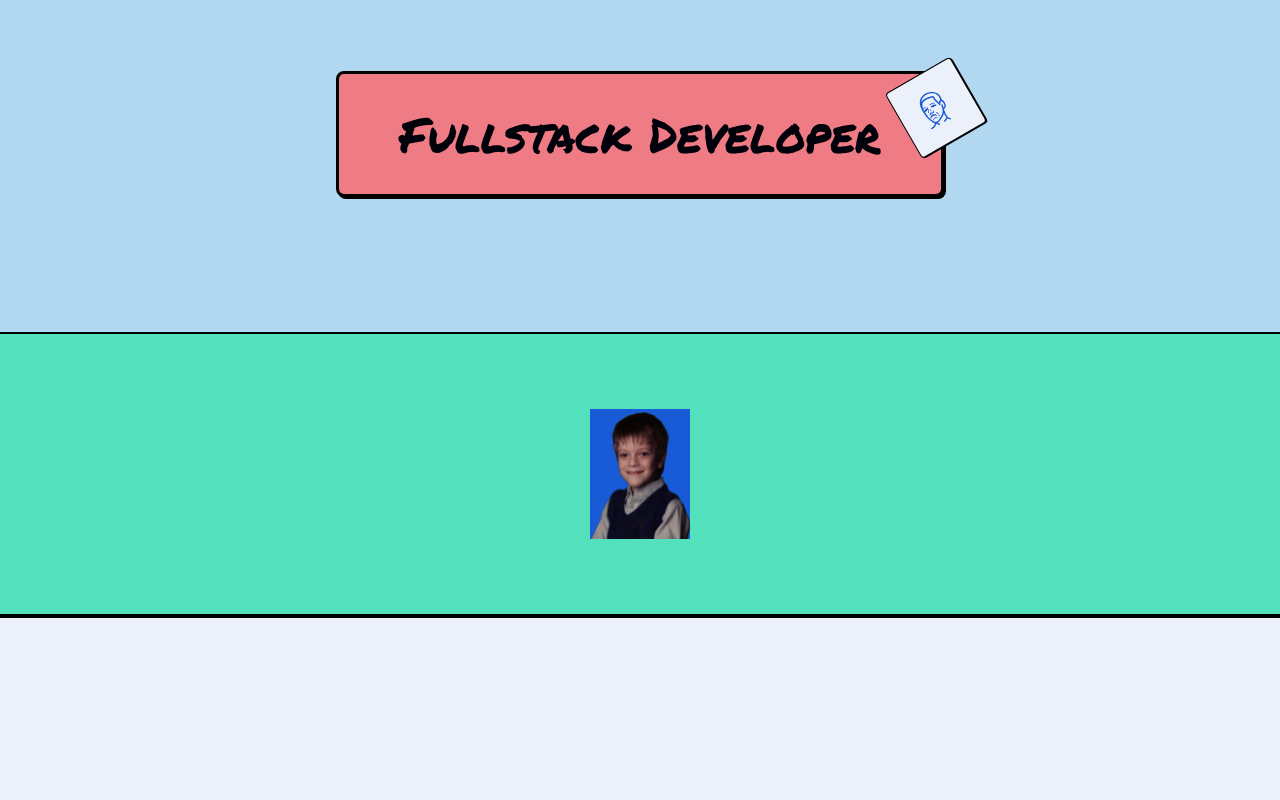
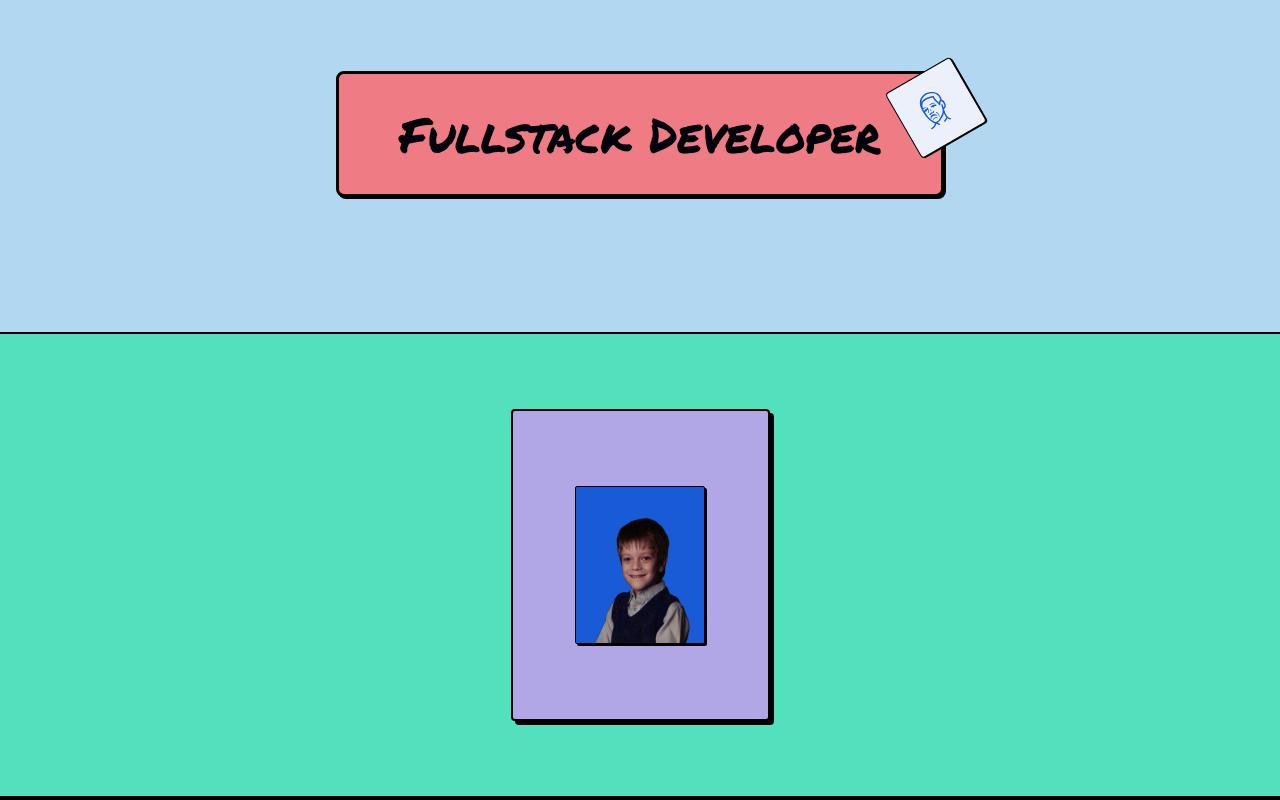
Before and after one commit to BorofskyDev/neu-profile, a Next.js app: page / in a window 1280 px wide. Shown: the part 585-1385 px from the top of the page. Before the commit the page ends 1203 px from the top, so only its background shows below. Built offline with nearby package versions, Linux system fonts and the light colour scheme.

Commit message:
Refactor ImageContainer component and update HeroImage component

```diff
--- /dev/null
+++ b/components/containers/generic-container/GenericContainer.jsx
@@ -0,0 +1,7 @@
+import style from './GenericContainer.module.scss'
+
+export default function GenericContainer({ children, className }) {
+  const containerClasses = `${style.genericContainer} ${className || ''}`
+
+  return <div className={containerClasses}>{children}</div>
+}
--- /dev/null
+++ b/components/containers/generic-container/GenericContainer.module.scss
@@ -0,0 +1,11 @@
+.genericContainer {
+    padding: var(--spacing-600) var(--spacing-500);
+    border: var(--border-200);
+    box-shadow: var(--box-shadow-400);
+    border-radius: var(--border-radius-400);
+    display: flex;
+    flex-direction: column;
+    align-items: center;
+    justify-content: center;
+
+}
--- a/components/containers/image-container/ImageContainer.jsx
+++ b/components/containers/image-container/ImageContainer.jsx
@@ -1,13 +1,13 @@
 import Image from 'next/image'
-import joelKid from '@/assets/images/joel-kid.png'
 import styles from './ImageContainer.module.scss'
+import GenericContainer from '../generic-container/GenericContainer'
 
-export default function ImageContainer({ children, className }) {
-    const imageClasses = `${styles.imageContainer} ${className || ''}`
-
-    return <div className={imageClasses}>
-        <div>
-            <Image src={joelKid} alt="Hero Image" layout="fill" objectFit="cover" />
-        </div>
-    </div>
-    }
+export default function ImageContainer({ src, alt, bg1, bg2 }) {
+  return (
+    <GenericContainer className={bg1}>
+      <div className={`${styles.pictureContainer} ${bg2}`}>
+        <Image src={src} alt={alt} />
+      </div>
+    </GenericContainer>
+  )
+}
--- a/components/containers/image-container/ImageContainer.module.scss
+++ b/components/containers/image-container/ImageContainer.module.scss
@@ -1,3 +1,12 @@
-.imageContainer {
+.pictureContainer {
+  padding-inline: var(--spacing-100);
+  padding-top: var(--spacing-200);
+  border: var(--border-100);
+  border-radius: var(--border-radius-200);
+  box-shadow: var(--box-shadow-200);
 
+  & img {
+    height: 8.1875rem;
+    width: 6.4375rem;
+  }
 }
--- a/sections/home-page/hero-section/image/HeroImage.jsx
+++ b/sections/home-page/hero-section/image/HeroImage.jsx
@@ -1,17 +1,18 @@
-import Image from 'next/image'
-import joelKid from '@/assets/images/joel-school.png'
+import joelKid from '@/assets/images/joel-kid.png'
 import styles from './HeroImage.module.scss'
+import ImageContainer from '@/components/containers/image-container/ImageContainer'
 
-export default function HeroImage({ children, className }) {
+export default function HeroImage({ className }) {
   const imageClasses = `${styles.heroImage} ${className || ''}`
 
   return (
     <div className={imageClasses}>
-      <div className='light-bg-indigo'>
-        <div className='bg-blue'>
-          <Image width={100} height={130} src={joelKid} alt='Hero Image' />
-        </div>
-      </div>
+      <ImageContainer
+        src={joelKid}
+        alt='Joel Borofsky elementry school photo'
+        bg1='light-bg-indigo'
+        bg2='bg-blue'
+      />
     </div>
   )
 }
```
Also changed, not shown: assets/images/joel-kid.png (added), styles/utils/mixins/_containers.scss (line endings or trailing spaces).
